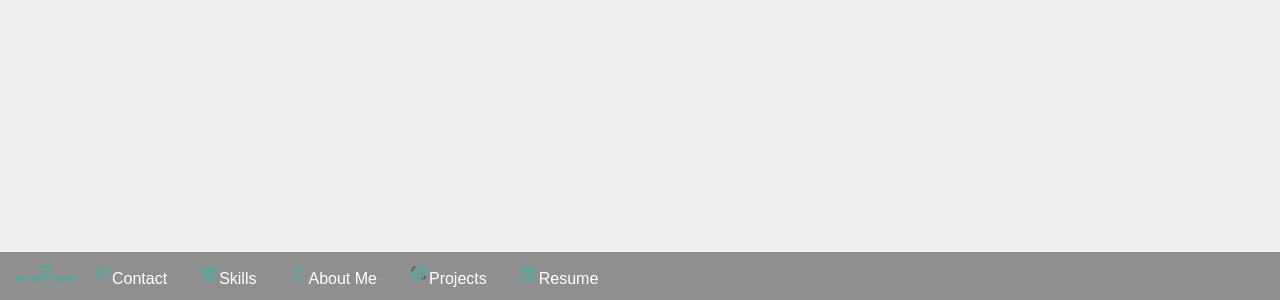
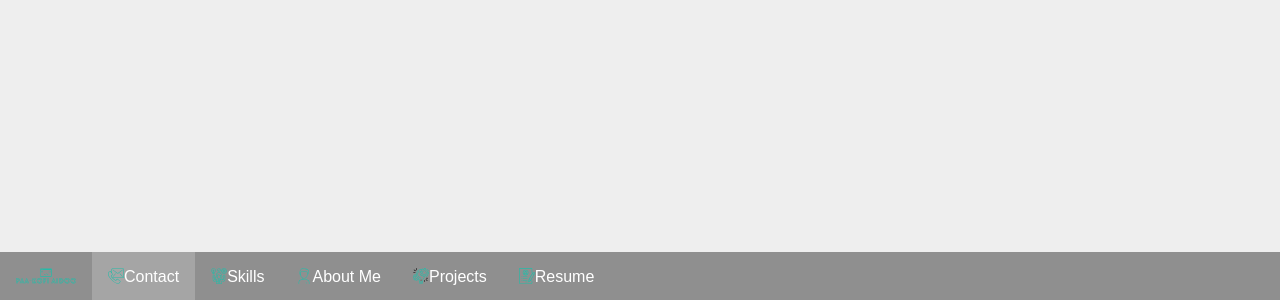
Before and after one commit to paakofiaidoo/Portfolio, a Next.js app: page /components/Nav in a window 1280 px wide. Shown: the part 500-800 px from the top of the page. Built offline with nearby package versions, Linux system fonts and the light colour scheme.

Commit message:
done with navbar

```diff
--- a/pages/components/Nav.js
+++ b/pages/components/Nav.js
@@ -44,20 +44,19 @@ const Nav = () => {
         styles.navbar
       }`}
     >
-      <span className={`logo ${styles.logo}`}>
-        <Image
-          className={`icon`}
-          src="/brand/vector/default-monochrome.svg"
-          alt="karibe Logo"
-          width={60}
-          height={60}
-        />{" "}
-      </span>
-
       <div className={`links  ${styles.links}`}>
         <>
+          <li className={`${isActive ? styles.isActive : ""}`}>
+            <Image
+              className={`icon`}
+              src="/brand/vector/default-monochrome.svg"
+              alt="karibe Logo"
+              width={60}
+              height={60}
+            />
+          </li>
           {nav.map(({ title, icon, isActive }, i) => (
-            <li>
+            <li className={`${isActive ? styles.isActive : ""}`}>
               <img src={icon} className={styles.linksIcon} alt={title} />
               <a href="#">{title}</a>
             </li>
--- a/styles/Nav.module.scss
+++ b/styles/Nav.module.scss
@@ -5,13 +5,36 @@
   justify-content: flex-start;
   height: 3rem;
   background-color: rgba(#000, 0.4);
+  padding: 0;
   .links {
     display: flex;
     align-items: center;
+    height: 3rem;
+
+    li {
+      justify-content: center;
+      display: flex;
+      height: 100%;
+      margin: 0;
+      padding: 1rem;
+      * {
+        margin: auto;
+      }
+      &:hover {
+        background-color: rgba(#fff, 0.1);
+      }
+      &.isActive {
+        background-color: rgba(#fff, 0.2);
+        &:hover {
+          background-color: rgba(#fff, 0.3);
+        }
+      }
+    }
+
     &Icon {
       height: 1rem;
       width: 1rem;
-      margin: 2px;
+      margin-right: 2px;
     }
   }
 }
```
